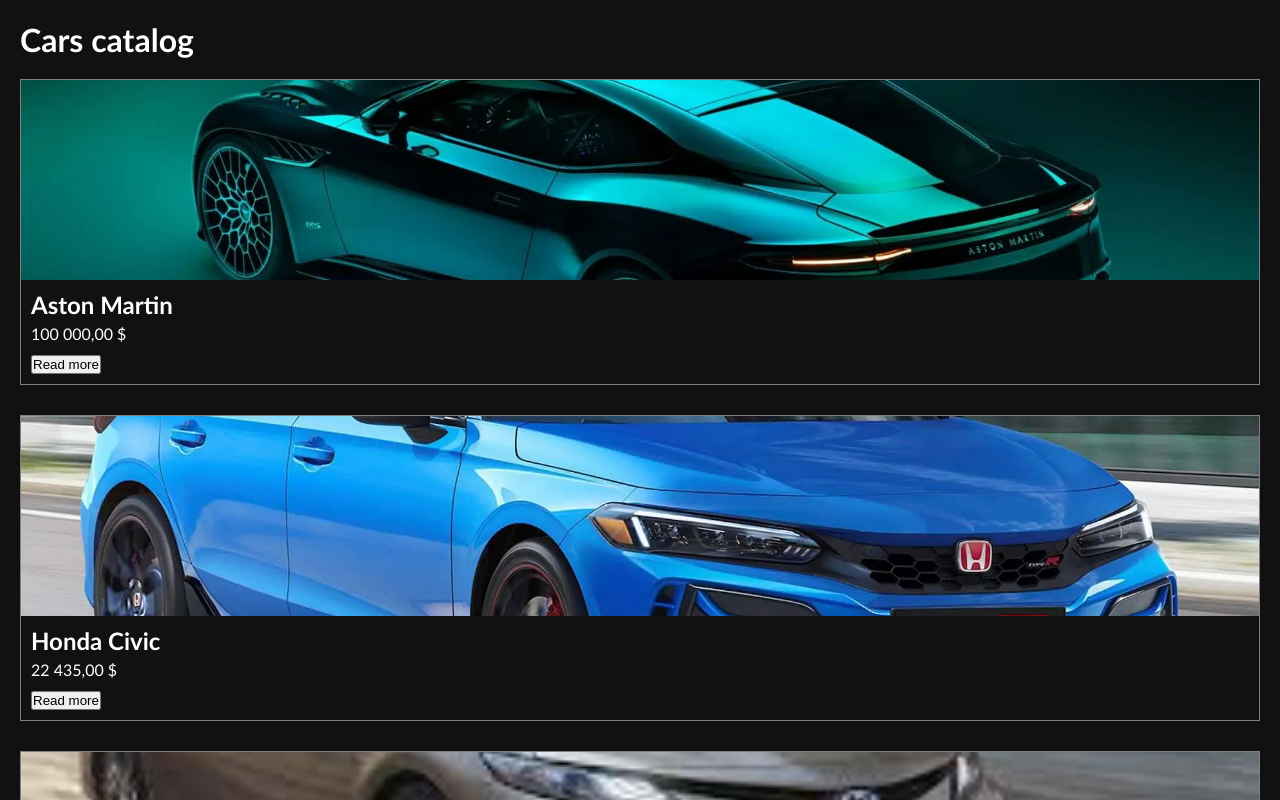
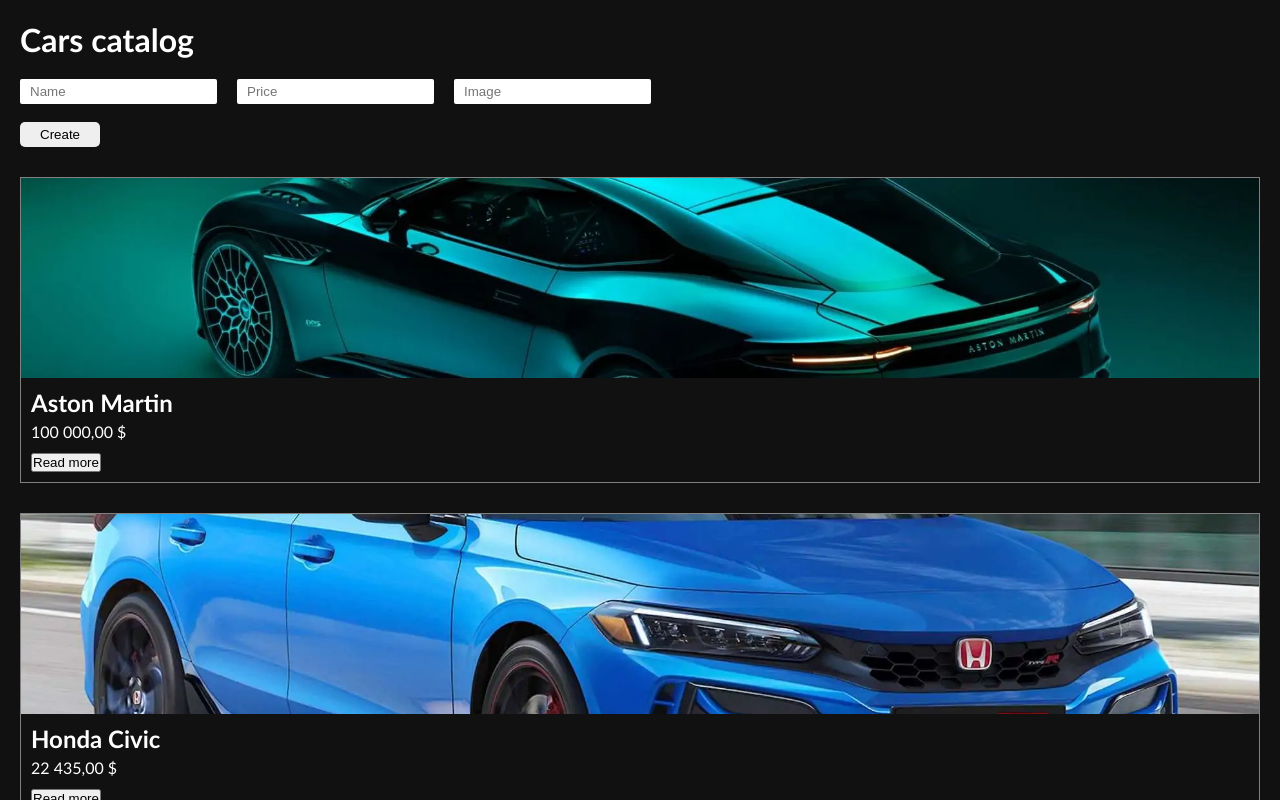
Before and after one commit to IvanDok13/car-catalog, a React (Vite) app: page / in a window 1280 px wide. Shown: the top 800 px of the page. Built offline with nearby package versions, Linux system fonts and the light colour scheme.

Commit message:
feat: add CreateCar function

```diff
--- a/src/components/screens/home/Home.tsx
+++ b/src/components/screens/home/Home.tsx
@@ -1,30 +1,19 @@
-import { cars } from './cars.data.js'
-import styles from './Home.module.css'
+// import { useMemo } from 'react'
+import { useState } from 'react'
+import CarItem from './car-item/CarItem'
+import { cars as carsData } from './cars.data.js'
+import CreateCarForm from './create-car-form/CreateCar'
 
 function Home() {
+	// const filteredCars = useMemo(() => cars.filter(car => car.price > 20000), [])
+	const [cars, setCars] = useState(carsData)
 	return (
 		<div>
 			<h1>Cars catalog</h1>
+			<CreateCarForm setCars={setCars} />
 			<div>
 				{cars.length ? (
-					cars.map(car => (
-						<div key={car.id} className={styles.item}>
-							<div
-								className={styles.image}
-								style={{ backgroundImage: `url(${car.image})` }}
-							></div>
-							<div className={styles.info}>
-								<h2>{car.name}</h2>
-								<p>
-									{new Intl.NumberFormat('ru-RU', {
-										style: 'currency',
-										currency: 'USD',
-									}).format(car.price)}
-								</p>
-								<button>Read more</button>
-							</div>
-						</div>
-					))
+					cars.map(car => <CarItem key={car.id} car={car} />)
 				) : (
 					<p>There are not cars</p>
 				)}
--- /dev/null
+++ b/src/components/screens/home/car-item/CarItem.tsx
@@ -0,0 +1,24 @@
+import styles from '../Home.module.css'
+
+function CarItem({ car }) {
+	return (
+		<div key={car.id} className={styles.item}>
+			<div
+				className={styles.image}
+				style={{ backgroundImage: `url(${car.image})` }}
+			></div>
+			<div className={styles.info}>
+				<h2>{car.name}</h2>
+				<p>
+					{new Intl.NumberFormat('ru-RU', {
+						style: 'currency',
+						currency: 'USD',
+					}).format(car.price)}
+				</p>
+				<button>Read more</button>
+			</div>
+		</div>
+	)
+}
+
+export default CarItem
--- /dev/null
+++ b/src/components/screens/home/create-car-form/CreateCar.tsx
@@ -0,0 +1,40 @@
+import { useState } from 'react'
+import styles from './CreateCarForm.module.css'
+
+const CreateCarForm = ({ setCars }) => {
+	const [name, setName] = useState('')
+	const [price, setPrice] = useState('')
+	const [image, setImage] = useState('')
+
+	const createCar = e => {
+		e.preventDefault()
+		console.log(name, price, image)
+		setCars(prev => [...prev, { id: prev.length + 1, name, price, image }])
+	}
+
+	return (
+		<form className={styles.form}>
+			<input
+				placeholder='Name'
+				onChange={e => setName(e.target.value)}
+				value={name}
+			/>
+			<input
+				placeholder='Price'
+				onChange={e => setPrice(e.target.value)}
+				value={price}
+			/>
+			<input
+				placeholder='Image'
+				onChange={e => setImage(e.target.value)}
+				value={image}
+			/>
+
+			<button className={styles.btn} onClick={e => createCar(e)}>
+				Create
+			</button>
+		</form>
+	)
+}
+
+export default CreateCarForm
--- /dev/null
+++ b/src/components/screens/home/create-car-form/CreateCarForm.module.css
@@ -0,0 +1,31 @@
+.form {
+	margin: 10px auto 30px;
+}
+
+.form input {
+	padding: 5px 10px;
+	border: none;
+	outline: none;
+	border-radius: 2px;
+	transition: border-color 0.4s ease;
+	margin-bottom: 10px;
+	margin-right: 20px;
+}
+
+.form input:focus {
+	border: 1px solid lightblue;
+}
+
+.btn {
+	display: block;
+	padding: 5px 20px;
+	border-radius: 5px;
+	transition: all 0.3s ease;
+	outline: none;
+	border: none;
+	margin-top: 8px;
+}
+
+.btn:hover {
+	background-color: rgb(0, 183, 255);
+}
```
